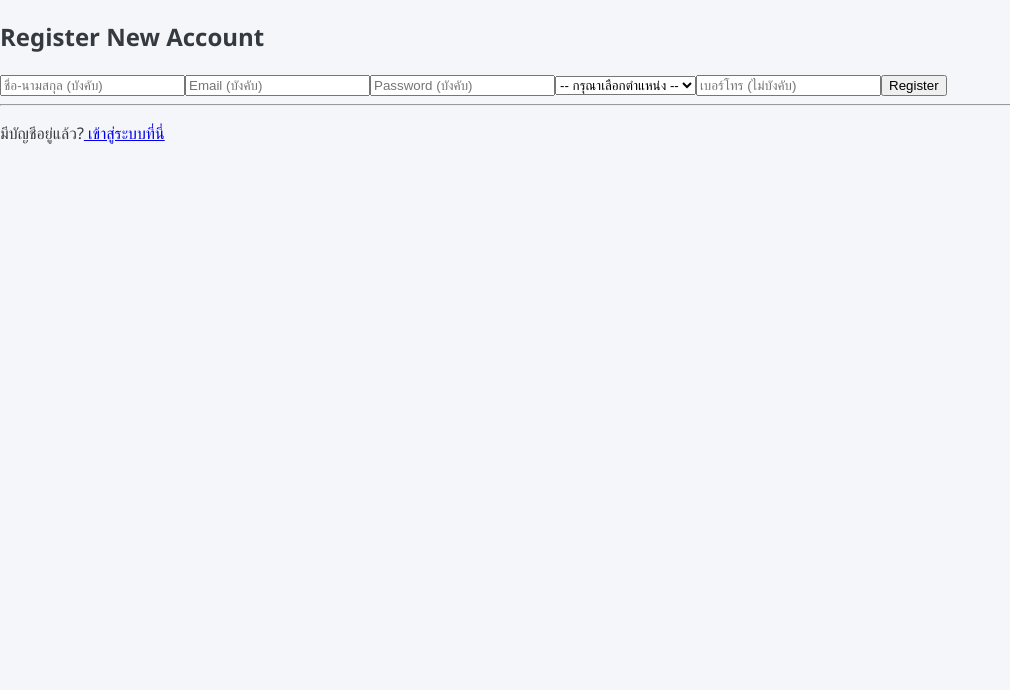
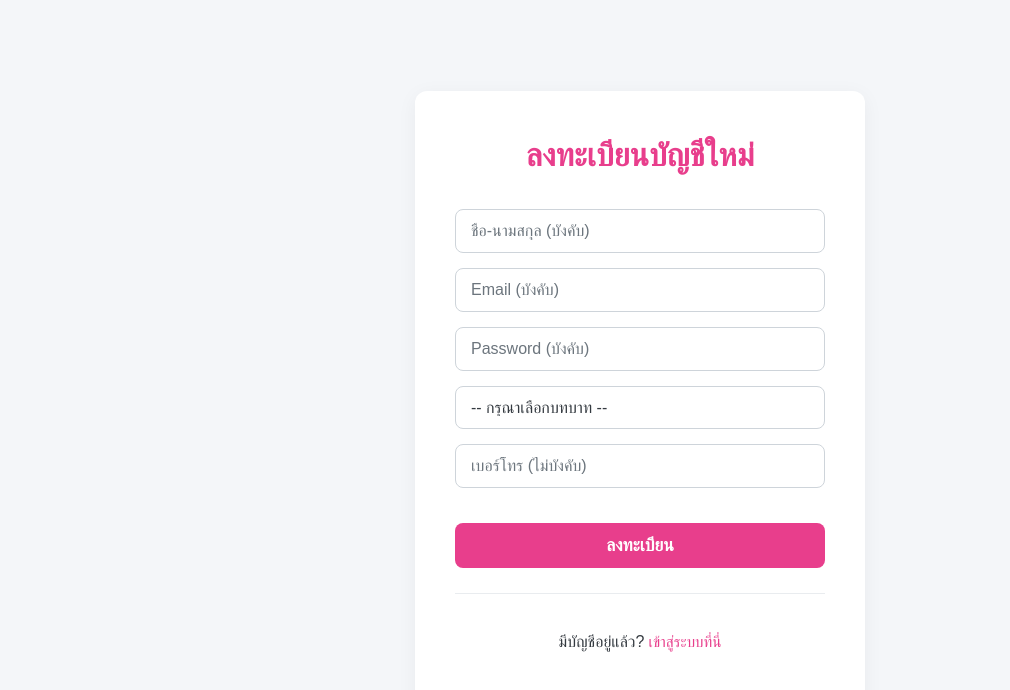
Before and after one commit to MJAm27/MEMS, a React (Create React App) app in the folder client/: page /register in a window 1280 px wide. Shown: the top 690 px of the page, without its empty margins (0-1010 px from the left). Built offline with nearby package versions, Linux system fonts and the light colour scheme.

Commit message:
update register.js/css

```diff
--- /dev/null
+++ b/client/src/components/RegisterPage.css
@@ -0,0 +1,134 @@
+/* นำเข้าตัวแปร CSS จาก :root เพื่อให้สไตล์สอดคล้องกัน */
+/* ในการใช้งานจริง ควร import ตัวแปรเหล่านี้จากไฟล์หลัก หรือรวมไว้ในไฟล์เดียว */
+
+/* ==================== Register Page Layout (ใช้ร่วมกับ LoginPage.css) ==================== */
+
+.registerBackground {
+    /* ใช้สไตล์เดียวกับ LoginPage.css */
+    display: flex;
+    justify-content: center;
+    align-items: center;
+    min-height: 100vh;
+    background-color: var(--bg-body);
+    padding: 20px;
+    font-family: 'Kanit', sans-serif;
+    line-height: 1.5;
+}
+
+.registerCard {
+    /* ใช้สไตล์เดียวกับ loginCard */
+    background: var(--bg-white);
+    padding: 40px;
+    border-radius: var(--radius);
+    box-shadow: var(--shadow-card);
+    max-width: 450px; /* ขยายความกว้างเล็กน้อยเพื่อให้ Form ยาวขึ้น */
+    width: 100%;
+    text-align: center;
+}
+
+/* ==================== Header ==================== */
+
+.registerHeader {
+    color: var(--primary-color);
+    margin-top: 0;
+    margin-bottom: 30px;
+    font-size: 2rem;
+    font-weight: 700;
+}
+
+/* ==================== Form Elements ==================== */
+
+.registerForm {
+    display: flex;
+    flex-direction: column;
+    gap: 15px; /* ช่องว่างระหว่าง Input Fields และ Select */
+}
+
+/* สไตล์สำหรับ Input และ Select Field */
+.registerInput,
+.registerSelect {
+    width: 100%;
+    padding: 12px 15px;
+    border: 1px solid #ced4da;
+    border-radius: 8px;
+    font-size: 1rem;
+    color: var(--text-dark);
+    transition: var(--transition);
+    box-sizing: border-box;
+    appearance: none; /* ลบสไตล์เดิมของ select */
+    background-color: var(--bg-white);
+    cursor: pointer;
+}
+
+.registerInput::placeholder {
+    color: var(--text-muted);
+}
+
+.registerInput:focus,
+.registerSelect:focus {
+    border-color: var(--primary-color);
+    box-shadow: 0 0 0 3px var(--primary-light);
+    outline: none;
+}
+
+/* สไตล์สำหรับ Option ที่เป็น Placeholder (สีเทา) */
+.registerSelect option[value=""] {
+    color: var(--text-muted);
+}
+
+/* ==================== Button ==================== */
+
+.registerButton {
+    /* ใช้สไตล์เดียวกับ loginButton */
+    background-color: var(--primary-color);
+    color: var(--bg-white);
+    border: none;
+    padding: 12px 25px;
+    border-radius: 8px;
+    cursor: pointer;
+    font-size: 1.1rem;
+    font-weight: 600;
+    margin-top: 20px;
+    margin-bottom: 5px;
+    transition: var(--transition);
+    width: 100%;
+    font-family: inherit;
+}
+
+.registerButton:hover {
+    background-color: #d1307b;
+    transform: translateY(-1px);
+    box-shadow: 0 4px 10px rgba(232, 62, 140, 0.3);
+}
+
+/* ==================== Messages & Links ==================== */
+
+.registerError {
+    color: var(--error-color);
+    margin-top: 15px;
+    font-weight: 500;
+}
+
+.registerSuccess {
+    color: green;
+    margin-top: 15px;
+    font-weight: 500;
+}
+
+.loginLinkContainer {
+    margin-top: 20px;
+    padding-top: 20px;
+    border-top: 1px solid #e9ecef;
+}
+
+.loginLink {
+    color: var(--primary-color);
+    text-decoration: none;
+    font-size: 0.95rem;
+    transition: color 0.2s;
+}
+
+.loginLink:hover {
+    color: #d1307b;
+    text-decoration: underline;
+}
--- a/client/src/components/RegisterPage.js
+++ b/client/src/components/RegisterPage.js
@@ -3,15 +3,16 @@
 import React, { useState } from 'react';
 import axios from 'axios';
 import { Link, useNavigate } from 'react-router-dom';
+import './RegisterPage.css'; // 👈 นำเข้าไฟล์ CSS
 
 function RegisterPage() {
     const [formData, setFormData] = useState({
         fullname: '',
         email: '',
         password: '',
-        position: '', // ค่าเริ่มต้นจะเป็น '' (ซึ่งจะตรงกับ "กรุณาเลือกตำแหน่ง")
+        position: '',
         phone_number: '',
-        role_id: ''
+        role_id: '' // ค่าเริ่มต้นเป็น '' คือ placeholder
     });
 
     const [error, setError] = useState('');
@@ -30,8 +31,9 @@ function RegisterPage() {
         setError('');
         setSuccess('');
 
+        // ตรวจสอบข้อมูลที่จำเป็น
         if (!formData.email || !formData.password || !formData.fullname || !formData.role_id) {
-            setError('กรุณากรอก Email, Password, Fullname, Role');
+            setError('กรุณากรอก Email, Password, Fullname, และเลือก Role');
             return;
         }
 
@@ -39,6 +41,7 @@ function RegisterPage() {
             const response = await axios.post(`${process.env.REACT_APP_API_URL}/api/register`, formData);
             setSuccess(response.data.message);
 
+            // หน่วงเวลา 2 วินาที ก่อนนำทางไปหน้า Login
             setTimeout(() => {
                 navigate('/login');
             }, 2000);
@@ -49,40 +52,81 @@ function RegisterPage() {
     };
 
     return (
-        <div>
-            <h2>Register New Account</h2>
-            <form onSubmit={handleSubmit}>
-                <input type="text" name="fullname" placeholder="ชื่อ-นามสกุล (บังคับ)" onChange={handleChange} required />
-                <input type="email" name="email" placeholder="Email (บังคับ)" onChange={handleChange} required />
-                <input type="password" name="password" placeholder="Password (บังคับ)" onChange={handleChange} required />
+        <div className="registerBackground"> {/* ใช้ class จาก CSS */}
+            <div className="registerCard"> {/* ใช้ class จาก CSS */}
+                <h2 className="registerHeader">ลงทะเบียนบัญชีใหม่</h2>
+                <form onSubmit={handleSubmit} className="registerForm"> {/* ใช้ class จาก CSS */}
 
-                {/* --- นี่คือส่วนที่แก้ไข --- */}
+                    {/* Fullname */}
+                    <input
+                        type="text"
+                        name="fullname"
+                        placeholder="ชื่อ-นามสกุล (บังคับ)"
+                        onChange={handleChange}
+                        required
+                        className="registerInput" // ใช้ class จาก CSS
+                    />
+
+                    {/* Email */}
+                    <input
+                        type="email"
+                        name="email"
+                        placeholder="Email (บังคับ)"
+                        onChange={handleChange}
+                        required
+                        className="registerInput" // ใช้ class จาก CSS
+                    />
+
+                    {/* Password */}
+                    <input
+                        type="password"
+                        name="password"
+                        placeholder="Password (บังคับ)"
+                        onChange={handleChange}
+                        required
+                        className="registerInput" // ใช้ class จาก CSS
+                    />
+
+                    {/* Role Selection */}
                     <select
                         name="role_id"
                         value={formData.role_id}
                         onChange={handleChange}
+                        className="registerSelect" // ใช้ class จาก CSS
+                        required // บังคับเลือก
                     >
-                    <option value="">-- กรุณาเลือกตำแหน่ง --</option>
+                        <option value="">-- กรุณาเลือกบทบาท --</option>
                         <option value="R-ENG">Engineer</option>
-                    <option value="R-ADM">Admin</option> {/* <-- แก้ไข value ให้ตรงกับชื่อ */}
+                        <option value="R-ADM">Admin</option>
                         <option value="R-MGR">Manager</option>
                     </select>
-                {/* --- จบส่วนที่แก้ไข --- */}
 
-                <input type="text" name="phone_number" placeholder="เบอร์โทร (ไม่บังคับ)" onChange={handleChange} />
+                    {/* Phone Number */}
+                    <input
+                        type="text"
+                        name="phone_number"
+                        placeholder="เบอร์โทร (ไม่บังคับ)"
+                        onChange={handleChange}
+                        className="registerInput" // ใช้ class จาก CSS
+                    />
 
-                <button type="submit">Register</button>
+                    {/* Position (ถูกลบออกตามโค้ดเดิมที่เหลือเพียง phone_number)
+                    หากต้องการใช้ Position ให้เพิ่ม <input type="text" name="position" .../> ที่นี่ */}
+
+                    <button type="submit" className="registerButton">ลงทะเบียน</button> {/* ใช้ class จาก CSS */}
                 </form>
 
-            {error && <p style={{ color: 'red' }}>{error}</p>}
-            {success && <p style={{ color: 'green' }}>{success}</p>}
+                {/* Messages */}
+                {error && <p className="registerError">{error}</p>}
+                {success && <p className="registerSuccess">{success}</p>}
 
-            <hr />
-
+                <div className="loginLinkContainer"> {/* ใช้ class จาก CSS */}
                     <p>
                         มีบัญชีอยู่แล้ว?
-                <Link to="/login"> เข้าสู่ระบบที่นี่</Link>
+                        <Link to="/login" className="loginLink"> เข้าสู่ระบบที่นี่</Link>
                     </p>
+                </div>
+            </div>
         </div>
     );
 }
```
Lines whose indentation alone changed are shown as unchanged.
